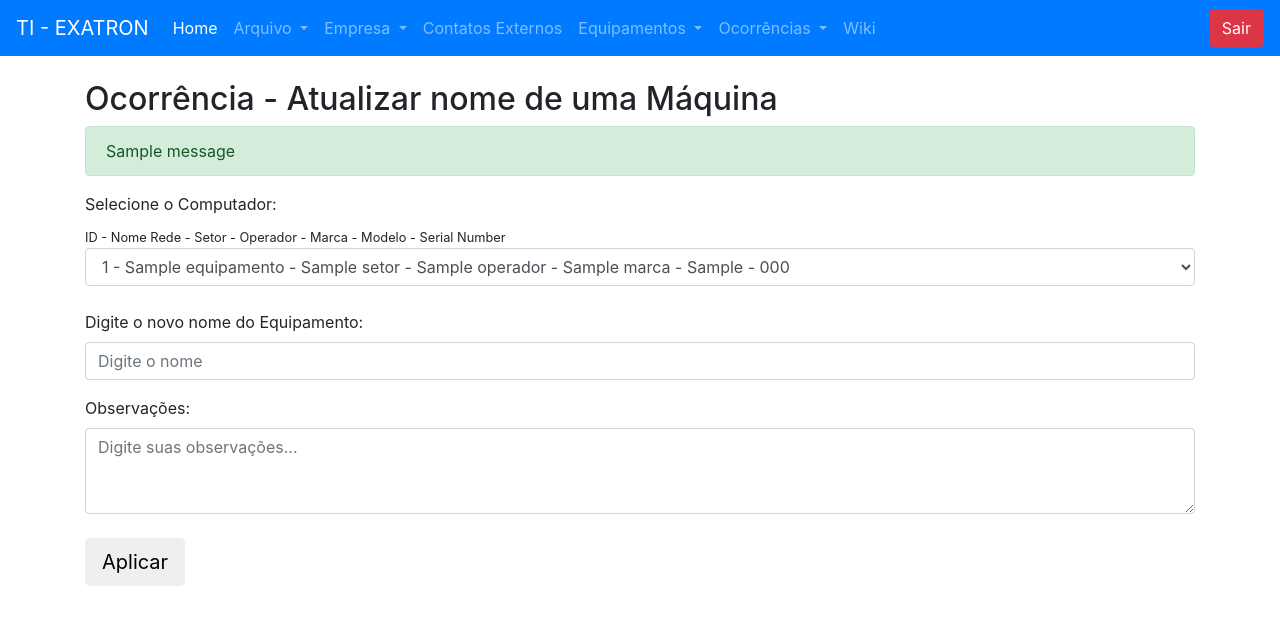
After one commit to marcoskw/licenca, a Django app: page /ocorrencias/ocorrencias_equipamentos/atualizar_nome_maquina in a window 1280 px wide. The commit adds this page. Shown: the top 625 px of the page. Run offline with Django 5.2, Linux system fonts and the light colour scheme; a user stored in the database is signed in; tables that the repository leaves empty hold one stand-in row (values such as "Sample post"); one stand-in notice (Sample message) is shown; some libraries are stand-ins or nearby versions.

Commit message:
Adicionado Ocorrencia de Atualizar nome de Máquina

```diff
--- /dev/null
+++ b/ocorrencias/templates/atualizar_nome_maquina.html
@@ -0,0 +1,54 @@
+{% extends "base.html" %}
+{% load static %}
+{% block 'head' %}
+
+{% endblock 'head' %}
+
+
+{% block 'body' %}
+{% include "partials/barra_navegacao.html" %}
+
+<div class="container my-4">
+    <h2>Ocorrência - Atualizar nome de uma Máquina</h2>
+
+    {% if messages %}
+        {% for message in messages %}
+            <section class="alert {{ message.tags }}">
+                {{ message }}
+            </section>
+        {% endfor %}
+    {% endif %}
+
+    <div class="row">
+        <div class="col-md-12">
+            <form action="{% url 'atualizar_nome_maquina' %}" method="POST" enctype="multipart/form-data">
+                {% csrf_token %}
+
+                <div class="mb-4">
+                    <label for="computador">Selecione o Computador:</label><br>
+                    <small>ID - Nome Rede - Setor - Operador - Marca - Modelo - Serial Number</small>
+                    <select name="computador" id="computador" class="form-control" required>
+                        {% for computador in computadores %}
+                            <option value="{{ computador.id }}">
+                                {{ computador.id }} - {{ computador.nome_rede }} - {{ computador.setor }} - {{ computador.operador }} - {{ computador.marca }} - {{ computador.modelo }} - {{ computador.serial_number }}
+                            </option>
+                        {% endfor %}
+                    </select>
+                </div>
+
+                <div class="form-group mb-3">
+                    <label for="novo_nome_rede">Digite o novo nome do Equipamento:</label>
+                    <input type="text" id="novo_nome_rede" name="novo_nome_rede" placeholder="Digite o nome" class="form-control" required>
+                </div>
+
+                <div class="mb-4">
+                    <label for="observacoes">Observações:</label>
+                    <textarea class="form-control" name="observacoes" id="observacoes" rows="3" placeholder="Digite suas observações..."></textarea>
+                </div>
+
+                <button type="submit" class="btn btn-lg btn-indigo">Aplicar</button>
+            </form>
+        </div>
+    </div>
+</div>
+{% endblock 'body' %}
--- a/ocorrencias/templates/ocorrencias_equipamentos.html
+++ b/ocorrencias/templates/ocorrencias_equipamentos.html
@@ -21,7 +21,7 @@
               <a href="{% url "adicionar_software_em_um_computador" %}">3. Adicionar Novo Software em um Computador</a>
             </li>
             <li class="list-group-item d-flex justify-content-between align-items-center">
-              <a href="#">4. Nome</a>
+              <a href="{% url "atualizar_nome_maquina" %}">4. Atualizar Nome do Computador</a>
             </li>
 
             <li class="list-group-item d-flex justify-content-between align-items-center">
--- a/ocorrencias/urls.py
+++ b/ocorrencias/urls.py
@@ -13,5 +13,6 @@ urlpatterns = [
     path('ocorrencias_equipamentos/listar_ocorrencias_equipamentos/', views.listar_ocorrencias_equipamentos, name="listar_ocorrencias_equipamentos"),
     path('ocorrencias_equipamentos/inativar_computador/', views.inativar_computador, name="inativar_computador"),
     path('ocorrencias_equipamentos/trocar_computador_operador/', views.trocar_computador_operador, name='trocar_computador_operador'),
-    path('ocorrencias_equipamentos/adicionar_software_em_um_computador', views.adicionar_software_em_um_computador, name="adicionar_software_em_um_computador")
+    path('ocorrencias_equipamentos/adicionar_software_em_um_computador', views.adicionar_software_em_um_computador, name="adicionar_software_em_um_computador"),
+    path('ocorrencias_equipamentos/atualizar_nome_maquina', views.atualizar_nome_maquina, name="atualizar_nome_maquina")
 ]
--- a/ocorrencias/views.py
+++ b/ocorrencias/views.py
@@ -219,10 +219,6 @@ def adicionar_software_em_um_computador(request):
 
         return render(request,'adicionar_software_em_um_computador.html', context)
 
-
-
-
-
     elif request.method == "POST":
         computador_id = request.POST.get('computador')
         software_id = request.POST.get('software_id')
@@ -230,9 +226,6 @@ def adicionar_software_em_um_computador(request):
         numero_nota_fiscal_software = request.POST.get('numero_nota_fiscal_software')
         nf_software = request.FILES.get('nf_software')
         observacoes = request.POST.get('observacoes')
-
-
-
         tipo_ocorrencia = 3
         computador = Computador.objects.get(id=computador_id)
         software = Software.objects.get(id=software_id)
@@ -264,3 +257,44 @@ def adicionar_software_em_um_computador(request):
 
         messages.add_message(request, constants.SUCCESS, 'Ocorrência criada com sucesso')
         return redirect('listar_ocorrencias_equipamentos')
+
+def atualizar_nome_maquina(request):
+    if not request.user.is_authenticated:
+        return redirect('/login')
+
+    computadores = Computador.objects.all()
+
+    if request.method == "GET":
+        context = {
+            'computadores': computadores,
+        }
+        return render(request,'atualizar_nome_maquina.html', context)
+
+    elif request.method == "POST":
+        tipo_ocorrencia = 4
+        computador_id = request.POST.get('computador')
+        novo_nome_rede = request.POST.get('novo_nome_rede')
+        observacoes = request.POST.get('observacoes')
+        computador = Computador.objects.get(id=computador_id)
+        antigo_nome_rede = computador.nome_rede
+        data = datetime.now()
+
+        computador.nome_rede=novo_nome_rede
+
+        ocorrencia = OcorrenciaComputador(
+            tipo_ocorrencia=tipo_ocorrencia,
+            computador=computador,
+            data=data,
+            observacoes=f'Alterado o computador com id:{computador_id}, nome da rede de {antigo_nome_rede} para {novo_nome_rede}. Usuário colocou como observação: {observacoes}',
+        )
+
+        try:
+            computador.save()
+            ocorrencia.save()
+
+        except Exception as e:
+            messages.add_message(request, constants.ERROR, f'Erro interno do sistema: {e}')
+            return redirect('atualizar_nome_maquina')
+
+        messages.add_message(request, constants.SUCCESS, 'Ocorrência criada com sucesso')
+        return redirect('atualizar_nome_maquina')
```
Also changed, not shown: ocorrencias/models.py (+3 -4 lines).
